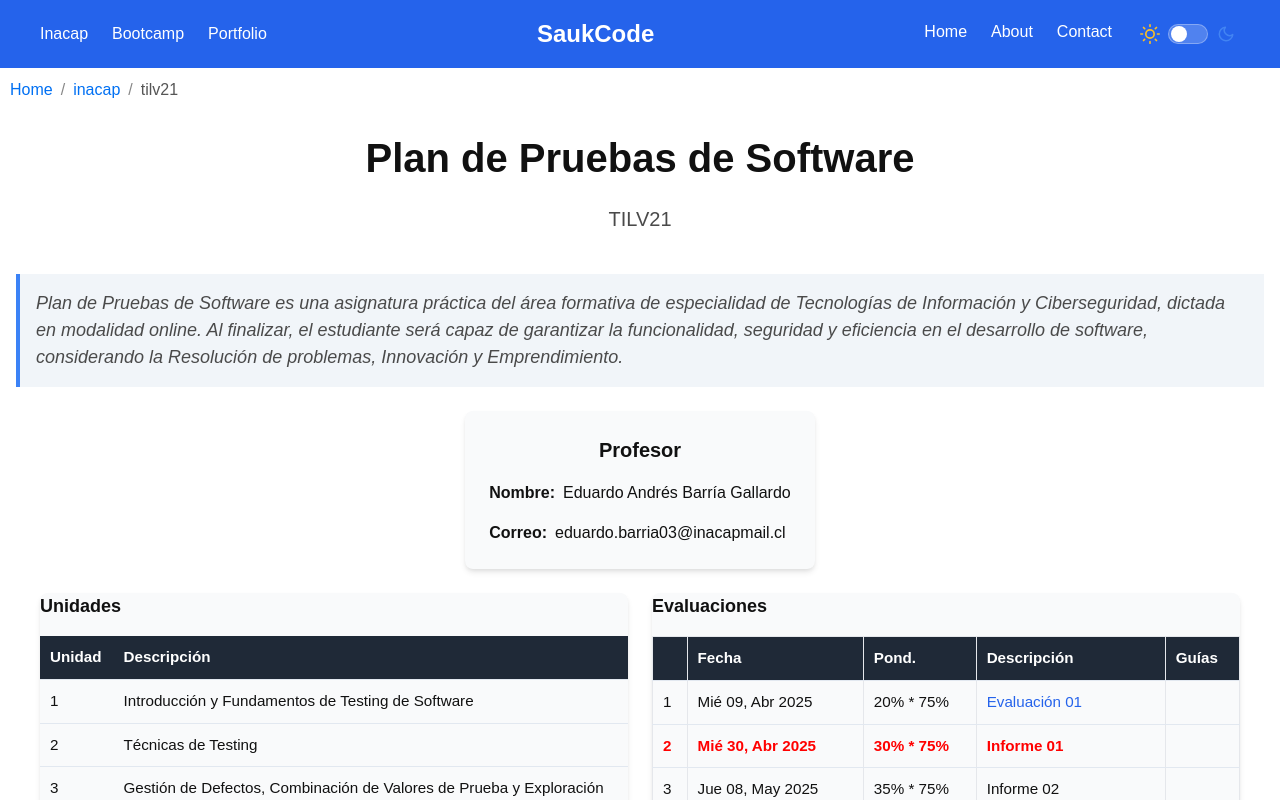
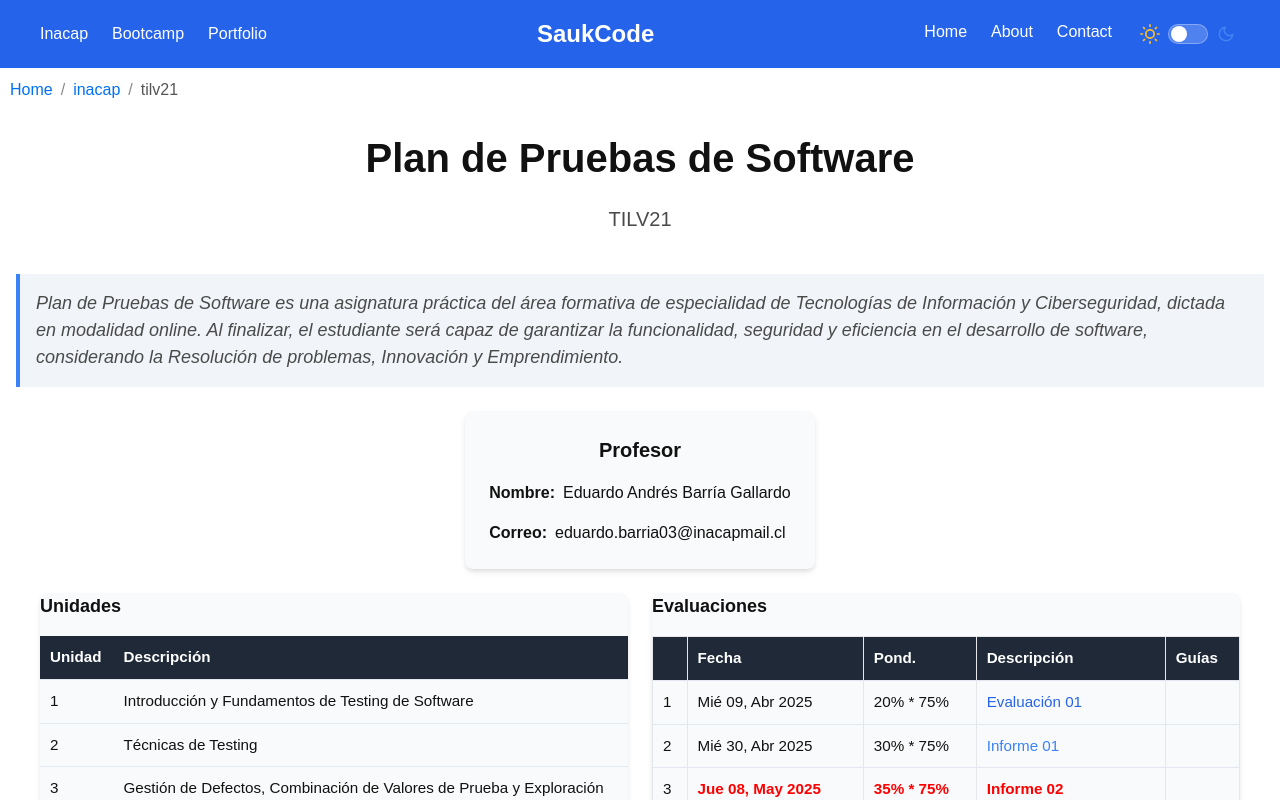
Before and after one commit to sauk1346/my-website, a Next.js app: page /inacap/tilv21 in a window 1280 px wide. Shown: the top 800 px of the page. Built offline with nearby package versions, Linux system fonts and the light colour scheme.

Commit message:
update(inacap): dates and classes

```diff
--- a/src/app/inacap/tilv21/page.jsx
+++ b/src/app/inacap/tilv21/page.jsx
@@ -7,6 +7,7 @@ import UnitCard from '@/components/UnitCard';
 import styles from'@/styles/Asignature.module.css';
 import CustomLink from '@/components/CustomLink';
 import EmphText from '@/components/EmphText';
+import ExternalLink from '@/components/ExternalLink';
 
 export default function Tilv21() {
 
@@ -28,17 +29,17 @@ export default function Tilv21() {
             quickGuide: ''
         },
         {
-            evaluationNumber: <EmphText>2</EmphText>,
-            date: <EmphText>Mié 30, Abr 2025</EmphText>,
-            weighting: <EmphText>30% * 75%</EmphText>,
-            description: <EmphText>Informe 01</EmphText>,
+            evaluationNumber: 2,
+            date: 'Mié 30, Abr 2025',
+            weighting: '30% * 75%',
+            description: <ExternalLink href='/inacap/tilv21/docs/informe01.pdf'>Informe 01</ExternalLink>,
             quickGuide: ''
         },
         {
             evaluationNumber: 3,
-            date: 'Jue 08, May 2025',
-            weighting: '35% * 75%',
-            description: 'Informe 02',
+            date: <EmphText>Jue 08, May 2025</EmphText>,
+            weighting: <EmphText>35% * 75%</EmphText>,
+            description: <EmphText>Informe 02</EmphText>,
             quickGuide: ''
         },
         {
```
Also changed, not shown: src/app/inacap/ti3v32/page.jsx (+5 -2 lines), src/app/inacap/ti3v34/page.jsx (+6 -3 lines).
